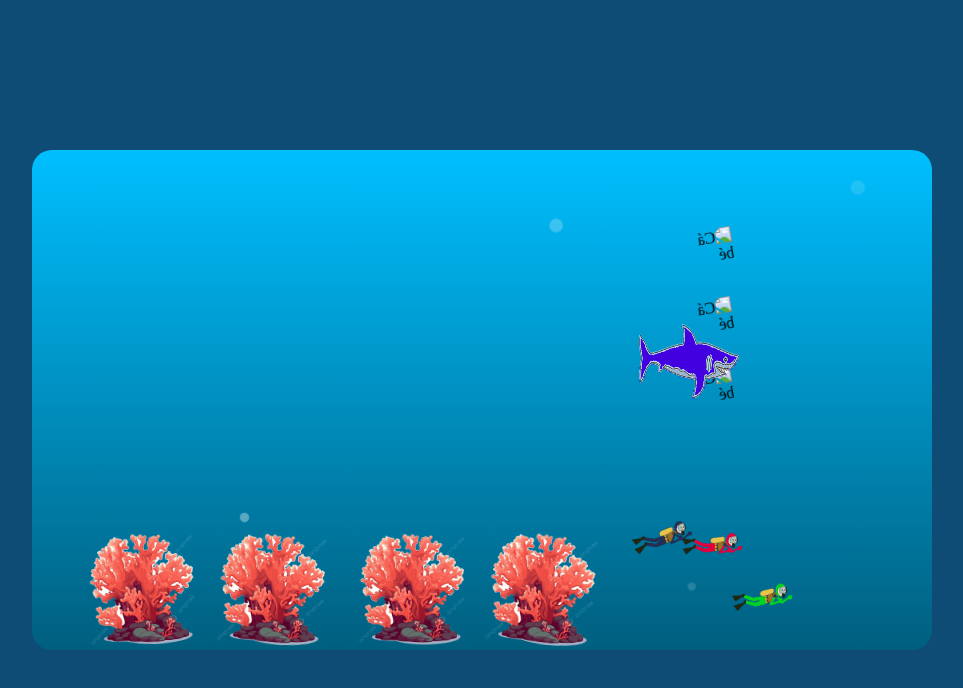
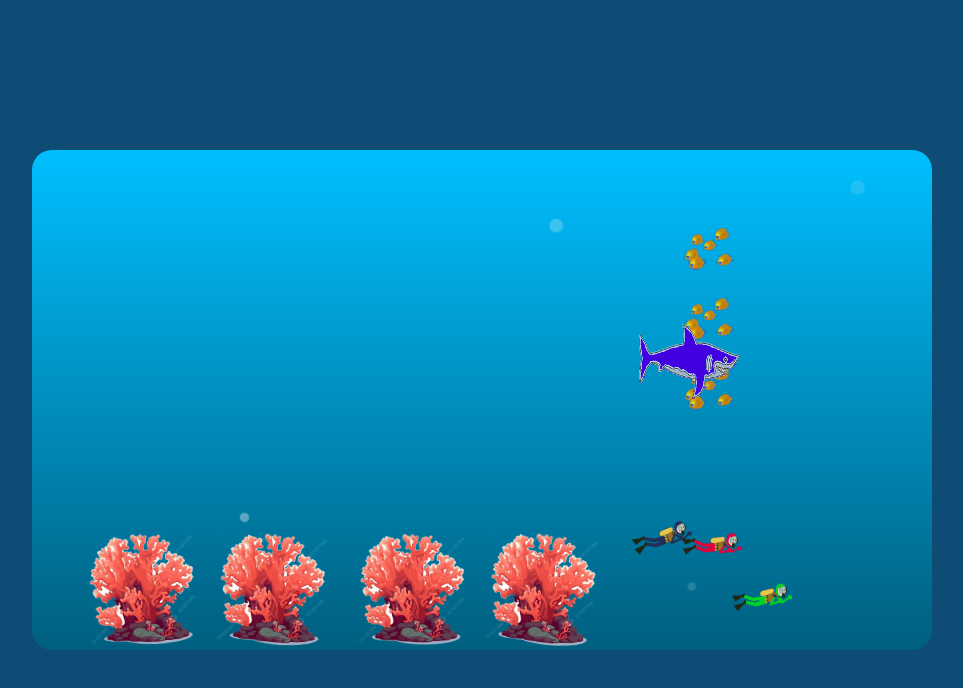
Before and after one commit to kientran141107/kientran141107.github.io, a plain HTML site: page ho-ca.html in a window 1280 px wide. Shown: the whole page, without its empty margins (158-1121 px from the left). Drawn offline with Linux system fonts and the light colour scheme; files whose address does not match are found by name.

Commit message:
Update ho-ca.html

```diff
--- a/ho-ca.html
+++ b/ho-ca.html
@@ -8,9 +8,9 @@
 <body>
   <div class="aquarium">
     <!-- Đàn cá bé -->
-    <img src="assets/images/golFishSchool.jpgg" class="fish small fish1" alt="Cá bé">
-    <img src="assets/images/goldFishSchool.jpgg" class="fish small fish2" alt="Cá bé">
-    <img src="assets/images/goldFishSchool.jpg" class="fish small fish3" alt="Cá bé">
+    <img src="goldFishSchool.png" class="fish small fish1" alt="Cá bé">
+    <img src="goldFishSchool.png" class="fish small fish2" alt="Cá bé">
+    <img src="goldFishSchool.png" class="fish small fish3" alt="Cá bé">
 
     <!-- Cá mập -->
     <img src="shark.png" class="fish big" alt="Cá mập">
```
